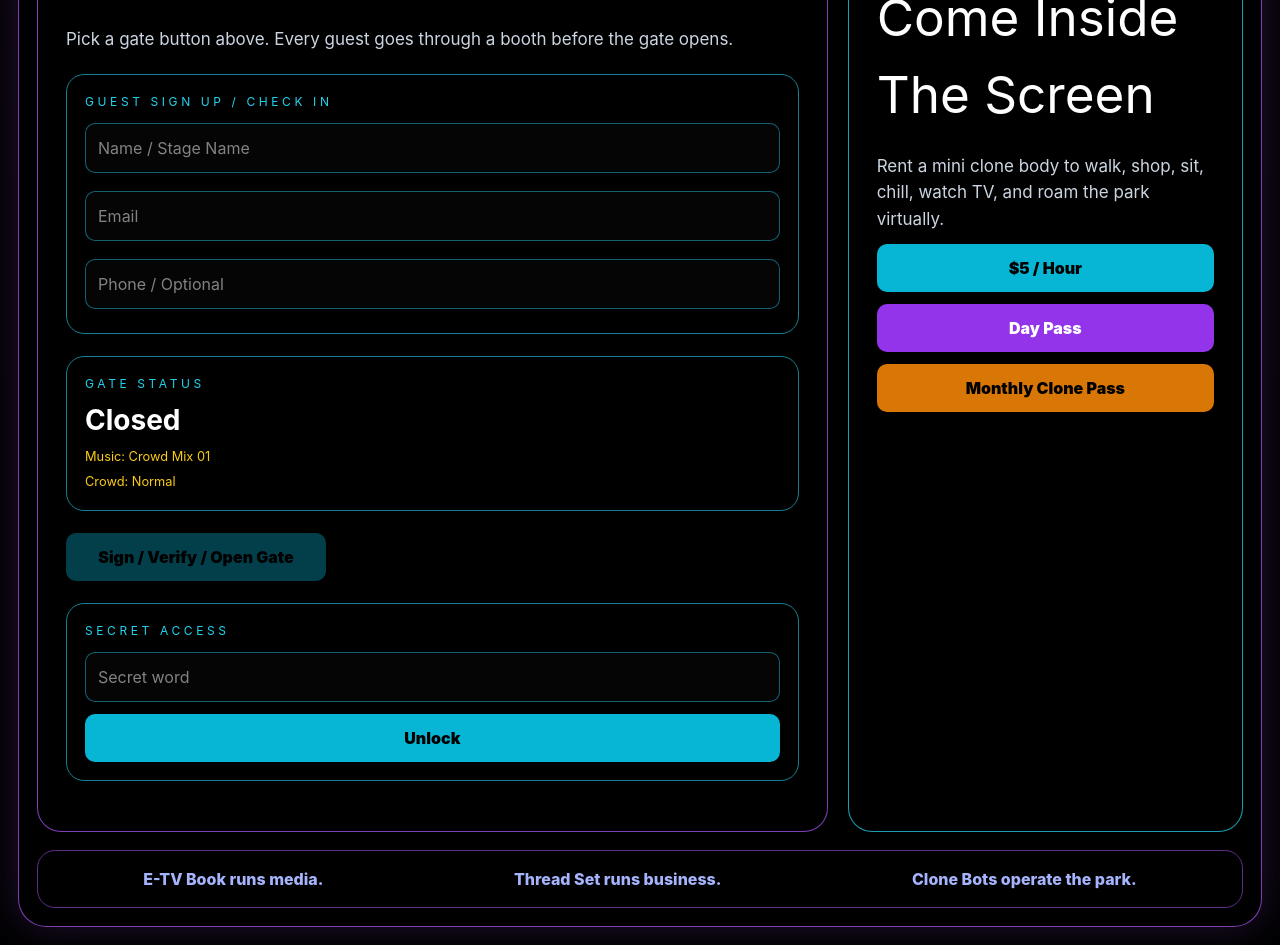
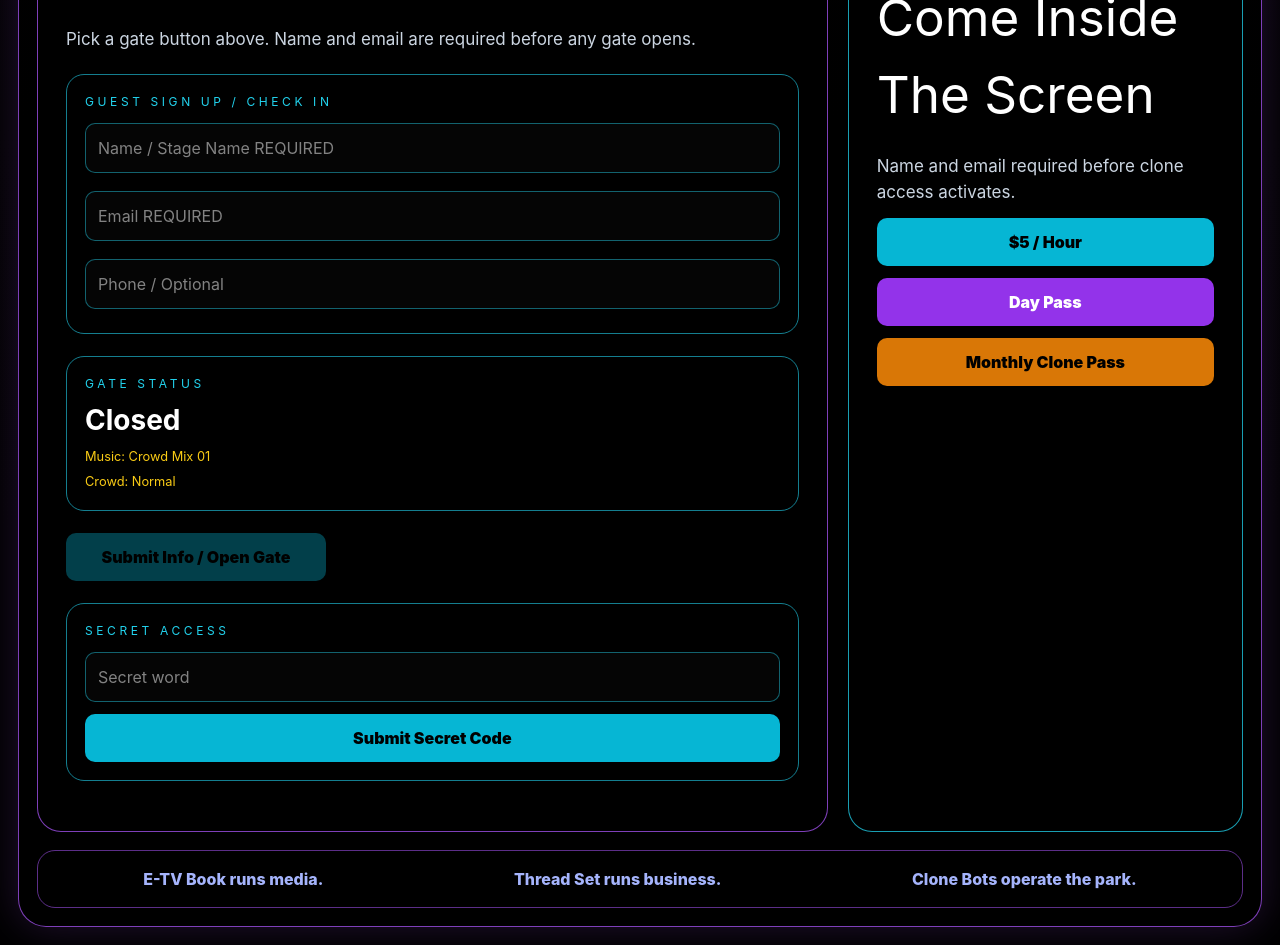
Before and after one commit to chocolateskyys-tech/geniunaire-masterminds, a React (Vite) app: page / in a window 1280 px wide. Shown: the part 880-1825 px from the top of the page. Built offline with nearby package versions, Linux system fonts and the light colour scheme.

Commit message:
Fix gate lock formatting and require guest info

```diff
--- a/src/components/EntryGate/EntryGate.jsx
+++ b/src/components/EntryGate/EntryGate.jsx
@@ -11,7 +11,7 @@ const gateButtons = [
   { key: "pay", label: "GM Pay", destination: "GM Payment Center", price: "Stripe Checkout", info: "Open the GM cash register for passes, streams, avatars, Orbits, and monthly activations." },
   { key: "free", label: "Free Sign Up", destination: "Limited Guest Access", price: "Free", info: "Create a limited guest pass to browse the park before buying." },
   { key: "etv", label: "E-TV Lounge", destination: "E-TV Lounge Preview", price: "Free Preview / Paid Signal", info: "Watch commercials, TV drops, ads, and E-TV Book previews." },
-  { key: "walk", label: "Walk The Park", destination: "Main Street Plaza", price: "Ticket / Clone Optional", info: "Enter the tunnel and browse the park." },
+  { key: "walk", label: "Walk The Park", destination: "Main Street Plaza", price: "Guest Info Required", info: "Name and email required before the park gate opens." },
   { key: "chill", label: "Chill In E-TV Lounge", destination: "E-TV Lounge", price: "Signal Plan", info: "Sit in the lounge, watch programmed screens, ads, commercials, and drops." },
   { key: "casting", label: "Casting / E-TV Network", destination: "Casting Security", price: "Verification Required", info: "Talent must sign in, verify, agree to rules, and accept network terms." },
   { key: "subscribers", label: "Subscribers", destination: "Subscriber Entrance", price: "Monthly Signal", info: "Subscriber access for E-TV Book, signal plans, and monthly streams." },
@@ -41,6 +41,8 @@ export default function EntryGate({
   if (crowdConsole) return <CrowdControl onBack={() => setCrowdConsole(false)} />;
   if (insidePark) return <MainStreetPlaza />;
 
+  const hasRequiredGuestInfo = () => signup.name.trim() && signup.email.trim();
+
   const changeMusic = () => {
     const mixes = ["Crowd Mix 01", "Tunnel Rumble", "Clone Parade", "E-TV Lounge Ads", "Park Walk Loop", "Atlanta Gate Brass"];
     setMusicMode(mixes[Math.floor(Math.random() * mixes.length)]);
@@ -48,12 +50,17 @@ export default function EntryGate({
 
   const chooseGate = (item) => {
     setSelected(item);
-    setGateStatus(`${item.label} ticket booth active`);
+    setGateStatus(`${item.label} selected. Name and email required before access opens.`);
     localStorage.setItem("gm_selected_gate", JSON.stringify(item));
   };
 
   const submitTicket = () => {
     if (!selected) return;
+
+    if (!hasRequiredGuestInfo()) {
+      setGateStatus("LOCKED: Name and email required before this gate opens.");
+      return;
+    }
 
     localStorage.setItem("gm_gate_signup", JSON.stringify({
       selected,
@@ -96,6 +103,11 @@ export default function EntryGate({
     }
 
     setGateStatus("Secret access denied");
+  };
+
+  const ownerRadio = () => {
+    setSecretBox(SECRET_ADMIN);
+    setGateStatus("Owner Radio ready. ASPIRE loaded. Press Submit Secret Code.");
   };
 
   return (
@@ -141,7 +153,7 @@ export default function EntryGate({
           <article className="ticket-booth">
             <p className="panel-kicker">Front Gate Ticket Booth</p>
             <h2>{selected ? selected.destination : "Choose Your Entrance"}</h2>
-            <p>{selected ? selected.info : "Pick a gate button above. Every guest goes through a booth before the gate opens."}</p>
+            <p>{selected ? selected.info : "Pick a gate button above. Name and email are required before any gate opens."}</p>
 
             {selected && (
               <div className="status-box">
@@ -153,8 +165,8 @@ export default function EntryGate({
 
             <div className="status-box">
               <span>Guest Sign Up / Check In</span>
-              <input placeholder="Name / Stage Name" value={signup.name} onChange={(e) => setSignup({ ...signup, name: e.target.value })} />
-              <input placeholder="Email" value={signup.email} onChange={(e) => setSignup({ ...signup, email: e.target.value })} />
+              <input placeholder="Name / Stage Name REQUIRED" value={signup.name} onChange={(e) => setSignup({ ...signup, name: e.target.value })} />
+              <input placeholder="Email REQUIRED" value={signup.email} onChange={(e) => setSignup({ ...signup, email: e.target.value })} />
               <input placeholder="Phone / Optional" value={signup.phone} onChange={(e) => setSignup({ ...signup, phone: e.target.value })} />
             </div>
 
@@ -166,20 +178,20 @@ export default function EntryGate({
             </div>
 
             <button className="open-gate-btn" onClick={submitTicket} disabled={!selected}>
-              {selected?.key === "pay" ? "Open GM Payment Center" : "Sign / Verify / Open Gate"}
+              {selected?.key === "pay" ? "Submit Info / Open GM Payment Center" : "Submit Info / Open Gate"}
             </button>
 
             <div className="status-box">
               <span>Secret Access</span>
               <input placeholder="Secret word" value={secretBox} onChange={(e) => setSecretBox(e.target.value)} />
-              <button className="open-gate-btn" onClick={unlockSecret}>Unlock</button>
+              <button className="open-gate-btn" onClick={unlockSecret}>Submit Secret Code</button>
             </div>
           </article>
 
           <article className="clone-machine">
             <p className="panel-kicker cyan">Mini Clone Bot Machine</p>
             <h2>Come Inside The Screen</h2>
-            <p>Rent a mini clone body to walk, shop, sit, chill, watch TV, and roam the park virtually.</p>
+            <p>Name and email required before clone access activates.</p>
 
             <button onClick={() => rentClone("$5 / Hour Clone Rental")}>$5 / Hour</button>
             <button onClick={() => rentClone("Day Pass Clone Rental")}>Day Pass</button>
```
